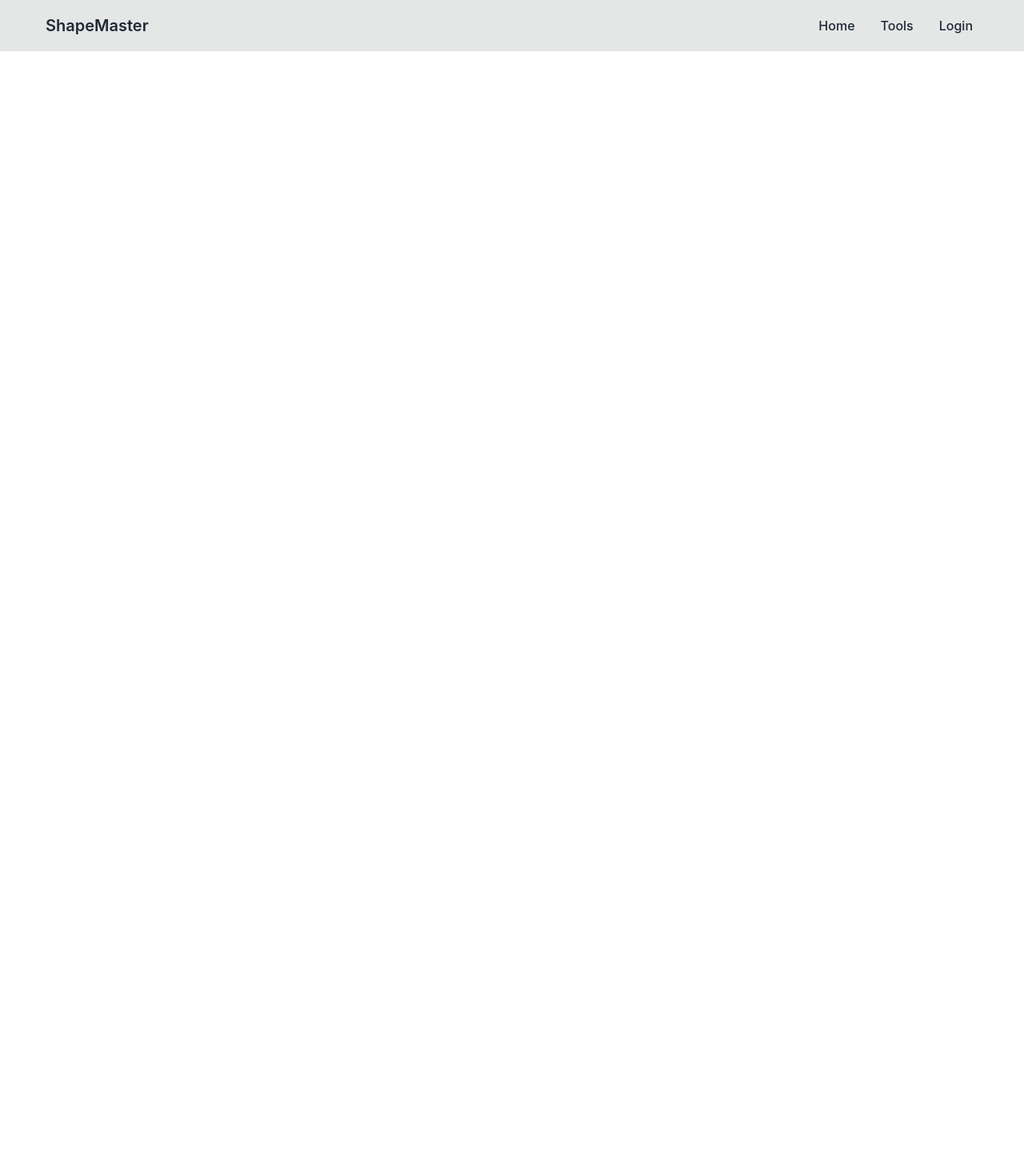
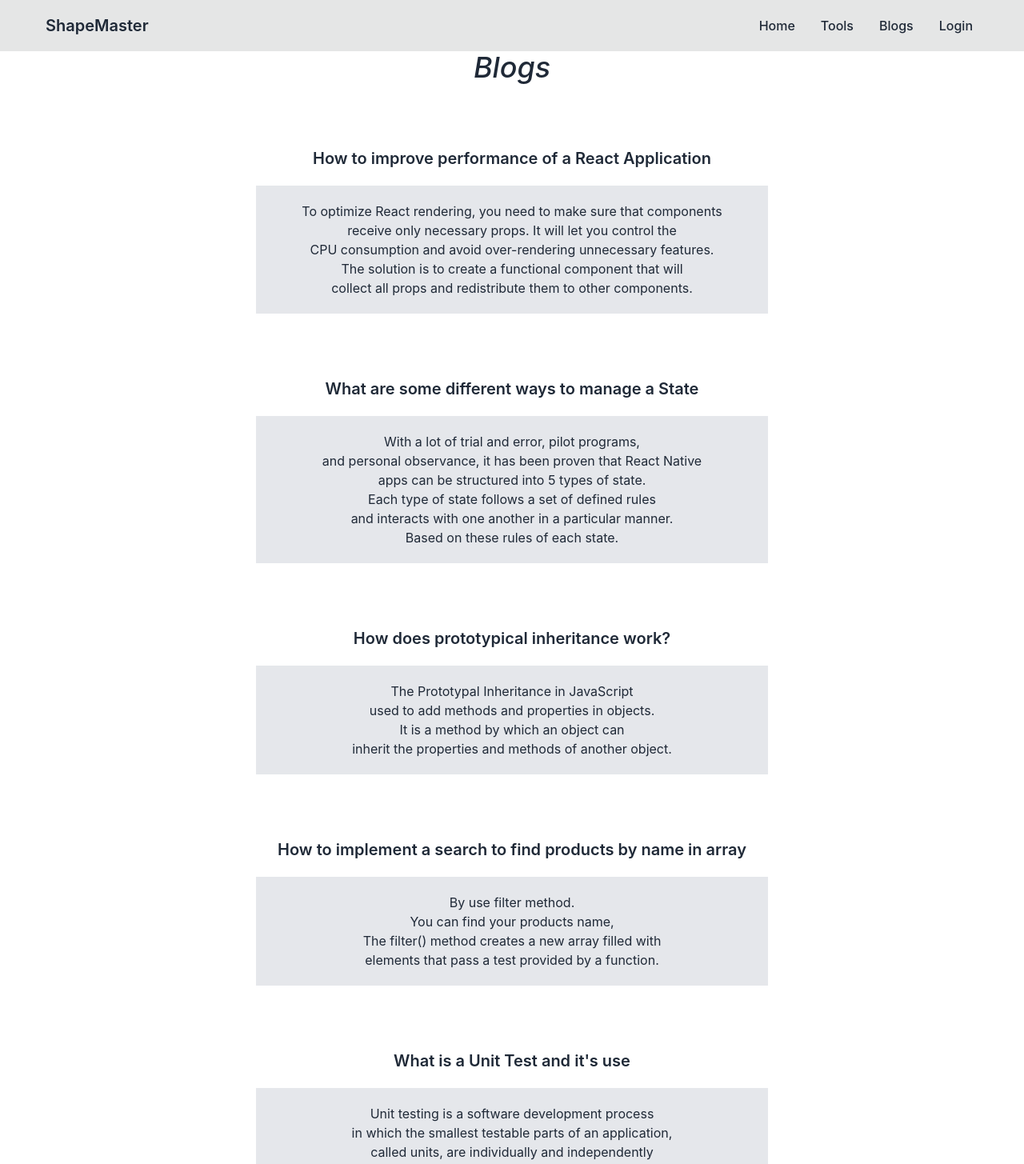
Before and after one commit to dhrubobari/manufacturer-website-client-side, a React (Create React App) app: page /blogs in a window 1280 px wide. Shown: the top 1455 px of the page at 80% size. Before the commit the page ends 800 px from the top, so only its background shows below. Built offline with nearby package versions, Linux system fonts and the light colour scheme; no server answers.

Commit message:
blogs and not found route

```diff
--- a/src/App.js
+++ b/src/App.js
@@ -13,6 +13,8 @@ import Dashboard2 from './components/Dashboard/Dashboard2';
 import AddReview from './components/Dashboard/AddReview';
 import Users from './components/Dashboard/Users';
 import MyProfile from './components/Dashboard/MyProfile';
+import Blogs from './components/Home/Blogs';
+import NotFound from './components/Home/NotFound';
 
 function App() {
   return (
@@ -21,6 +23,7 @@ function App() {
       <Routes>
       <Route path="/" element={<Home />} />
       <Route path="/tool" element={<Tools />} />
+      <Route path="/blogs" element={<Blogs />} />
       <Route path="/purchase/:purchaseId" element={<ProtectRoute><Purchase /></ProtectRoute>} />
       <Route path="/dashboard" element={
       <Dashboard />
@@ -33,6 +36,7 @@ function App() {
       </Route>
       <Route path="/login" element={<Login />} />
       <Route path="/register" element={<Register />} />
+      <Route path="*" element={<NotFound />} />
       </Routes>
     </div>
   );
--- /dev/null
+++ b/src/components/Home/Blogs.js
@@ -0,0 +1,32 @@
+import React from 'react';
+
+const Blogs = () => {
+    return (
+        <div>
+            <h2 class='text-4xl italic font-medium'>Blogs</h2>
+        <div class='mt-20'>
+            <h2 class='text-xl font-semibold'>How to improve performance of a React Application</h2>
+            <p class='mt-5 bg-gray-200 p-5 w-6/12 mx-auto'>To optimize React rendering, you need to make sure that components<br></br>receive only necessary props. It will let you control the<br></br>CPU consumption and avoid over-rendering unnecessary features.<br></br>The solution is to create a functional component that will<br></br>collect all props and redistribute them to other components.</p>
+        </div>
+        <div class='mt-20'>
+            <h2 class='text-xl font-semibold'>What are some different ways to manage a State</h2>
+            <p class='mt-5 bg-gray-200 p-5 w-6/12 mx-auto'>With a lot of trial and error, pilot programs,<br></br>and personal observance, it has been proven that React Native<br></br>apps can be structured into 5 types of state.<br></br>Each type of state follows a set of defined rules<br></br>and interacts with one another in a particular manner.<br></br>
+            Based on these rules of each state.</p>
+        </div>
+        <div class='mt-20'>
+            <h2 class='text-xl font-semibold'>How does prototypical inheritance work?</h2>
+            <p class='mt-5 bg-gray-200 p-5 w-6/12 mx-auto'>The Prototypal Inheritance in JavaScript<br></br>used to add methods and properties in objects.<br></br>It is a method by which an object can<br></br>inherit the properties and methods of another object.</p>
+        </div>
+        <div class='mt-20'>
+            <h2 class='text-xl font-semibold'>How to implement a search to find products by name in array</h2>
+            <p class='mt-5 bg-gray-200 p-5 w-6/12 mx-auto'>By use filter method.<br></br>You can find your products name,<br></br>The filter() method creates a new array filled with<br></br>elements that pass a test provided by a function.</p>
+        </div>
+        <div class='my-20'>
+            <h2 class='text-xl font-semibold'>What is a Unit Test and it's use</h2>
+            <p class='mt-5 bg-gray-200 p-5 w-6/12 mx-auto'>Unit testing is a software development process<br></br>in which the smallest testable parts of an application,<br></br>called units, are individually and independently<br></br>scan for the proper operation.</p>
+        </div>
+        </div>
+    );
+};
+
+export default Blogs;
--- a/src/components/Home/Header.js
+++ b/src/components/Home/Header.js
@@ -29,6 +29,7 @@ const Header = () => {
       <ul class="menu menu-horizontal p-0">
         <li><a href="/">Home</a></li>
         <li><a>Tools</a></li>
+        <li><a href="/blogs">Blogs</a></li>
         {
           user && <li><Link to="/dashboard">Dashboard</Link></li>
         }
--- /dev/null
+++ b/src/components/Home/NotFound.js
@@ -0,0 +1,11 @@
+import React from 'react';
+
+const NotFound = () => {
+    return (
+        <div>
+            <h2 class="text-lg font-semibold">Page you are looking for not found</h2>
+        </div>
+    );
+};
+
+export default NotFound;
```
